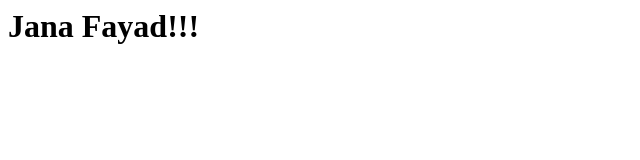
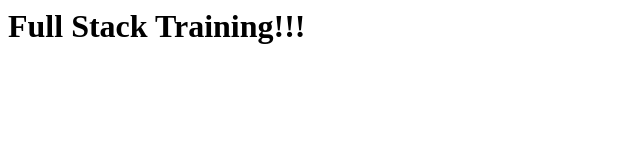
Before and after one commit to IbrahimMrad/training01, a plain HTML site: page index.html in a window 1280 px wide. Shown: the whole page, without its empty margins (0-640 px from the left). Drawn offline with Linux system fonts and the light colour scheme.

Commit message:
Second Commit

```diff
--- a/index.html
+++ b/index.html
@@ -5,6 +5,6 @@
     <title>Document</title>
 </head>
 <body>
-    <h1>Jana Fayad!!!</h1>
+    <h1>Full Stack Training!!!</h1>
 </body>
 </html>
```
